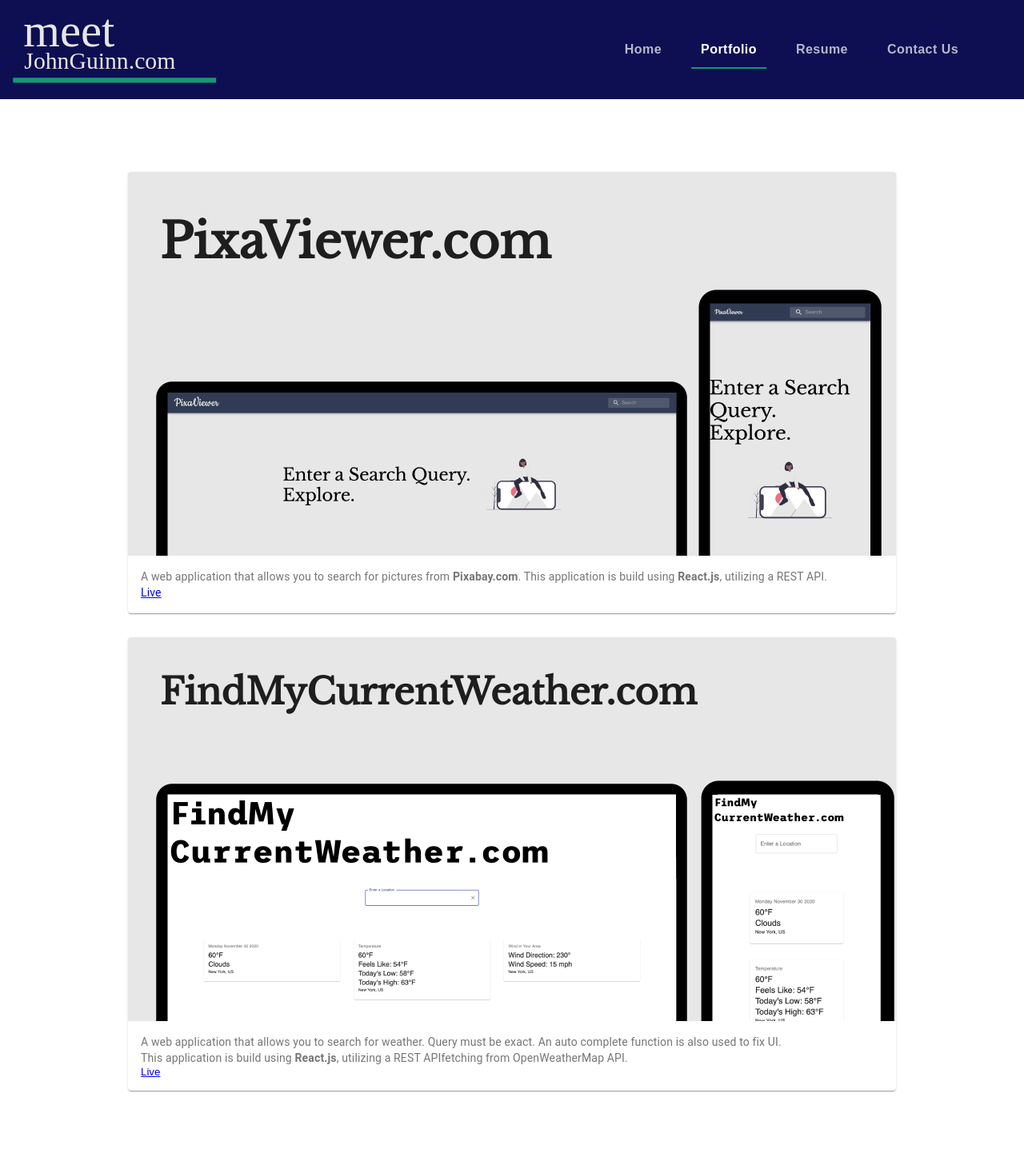
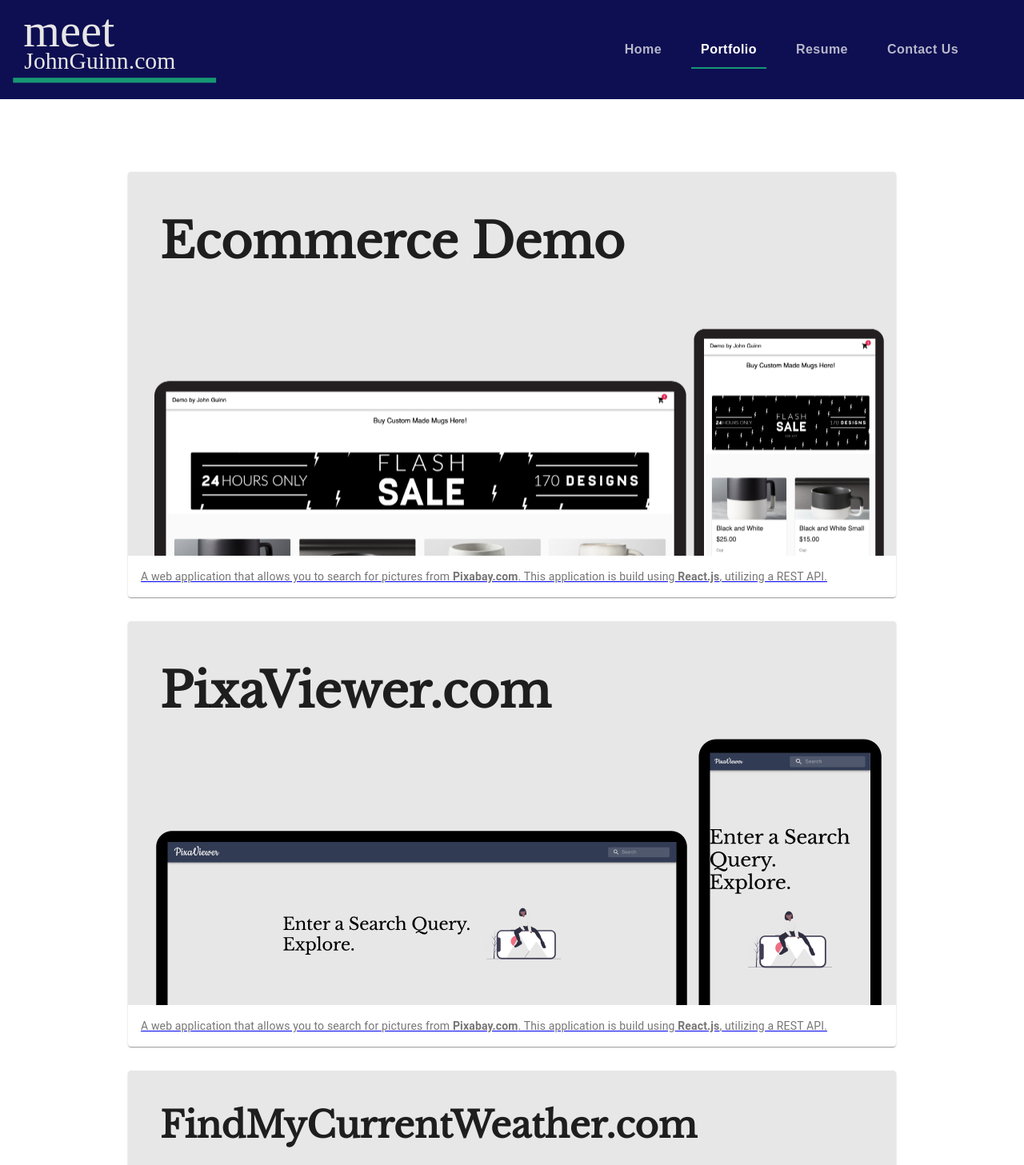
Before and after one commit to jguinn124/meetJohnGuinn, a React (Create React App) app: page /webdevelopment in a window 1280 px wide. Shown: the top 1457 px of the page at 80% size. Built offline with nearby package versions, Linux system fonts and the light colour scheme; a web font is replaced by a local one.

Commit message:
Added Ecommerce demo

```diff
--- a/src/components/WebDevelopment.js
+++ b/src/components/WebDevelopment.js
@@ -1,6 +1,7 @@
 import React from "react";
 import "./fonts.css";
 import pixaviewer from "../assets/Pixaviewer.png";
+import ecommerce from "../assets/frontend_demo.png";
 import weather from "../assets/weather.png";
 
 import { makeStyles } from "@material-ui/core/styles";
@@ -69,6 +70,57 @@
         >
           <Grid container justify="center">
             <Grid item style={{ padding: "15px" }}>
+              <a
+                href="http://www.pixaviewer.com"
+                rel="noopener noreferrer"
+                target="_blank"
+              >
+                <Card className={classes.root} boxShadow={3}>
+                  <CardActionArea>
+                    <div
+                      style={{
+                        position: "absolute",
+                        padding: "10px",
+                        paddingLeft: "40px",
+                      }}
+                    >
+                      <h1
+                        className={classes.title}
+                        style={{
+                          fontFamily: "Libre Baskerville",
+                        }}
+                      >
+                        Ecommerce Demo
+                      </h1>
+                    </div>
+                    <CardMedia className={classes.media} image={ecommerce} />
+                    <CardContent>
+                      <Typography
+                        variant="body2"
+                        color="textSecondary"
+                        component="p"
+                      >
+                        A web application that allows you to search for pictures
+                        from <strong> Pixabay.com</strong>. This application is
+                        build using
+                        <strong> React.js</strong>, utilizing a REST API.
+                      </Typography>
+                      <Typography
+                        variant="body2"
+                        color="textSecondary"
+                        component="p"
+                      ></Typography>
+                    </CardContent>
+                  </CardActionArea>
+                </Card>
+              </a>
+            </Grid>
+            <Grid item style={{ padding: "15px" }}>
+              <a
+                href="http://www.pixaviewer.com"
+                rel="noopener noreferrer"
+                target="_blank"
+              >
                 <Card className={classes.root} boxShadow={3}>
                   <CardActionArea>
                     <div
@@ -103,20 +155,18 @@
                         variant="body2"
                         color="textSecondary"
                         component="p"
-                    >
+                      ></Typography>
+                    </CardContent>
+                  </CardActionArea>
+                </Card>
+              </a>
+            </Grid>
+            <Grid item style={{ padding: "15px" }}>
               <a
-                        href="http://www.pixaviewer.com"
+                href="http://www.findmycurrentweather.com"
                 rel="noopener noreferrer"
                 target="_blank"
               >
-                        Live
-                      </a>
-                    </Typography>
-                  </CardContent>
-                </CardActionArea>
-              </Card>
-            </Grid>
-            <Grid item style={{ padding: "15px" }}>
                 <Card className={classes.root} boxShadow={3}>
                   <CardActionArea>
                     <div
@@ -155,16 +205,11 @@
                         <strong> React.js</strong>, utilizing a REST APIfetching
                         from OpenWeatherMap API.
                       </Typography>
-                    <a
-                      href="http://www.findmycurrentweather.com"
-                      rel="noopener noreferrer"
-                      target="_blank"
-                    >
                       Live
-                    </a>
                     </CardContent>
                   </CardActionArea>
                 </Card>
+              </a>
             </Grid>
           </Grid>
         </Grid>
```
Also changed, not shown: src/assets/frontend_demo.png (added). Lines whose indentation alone changed are shown as unchanged.
